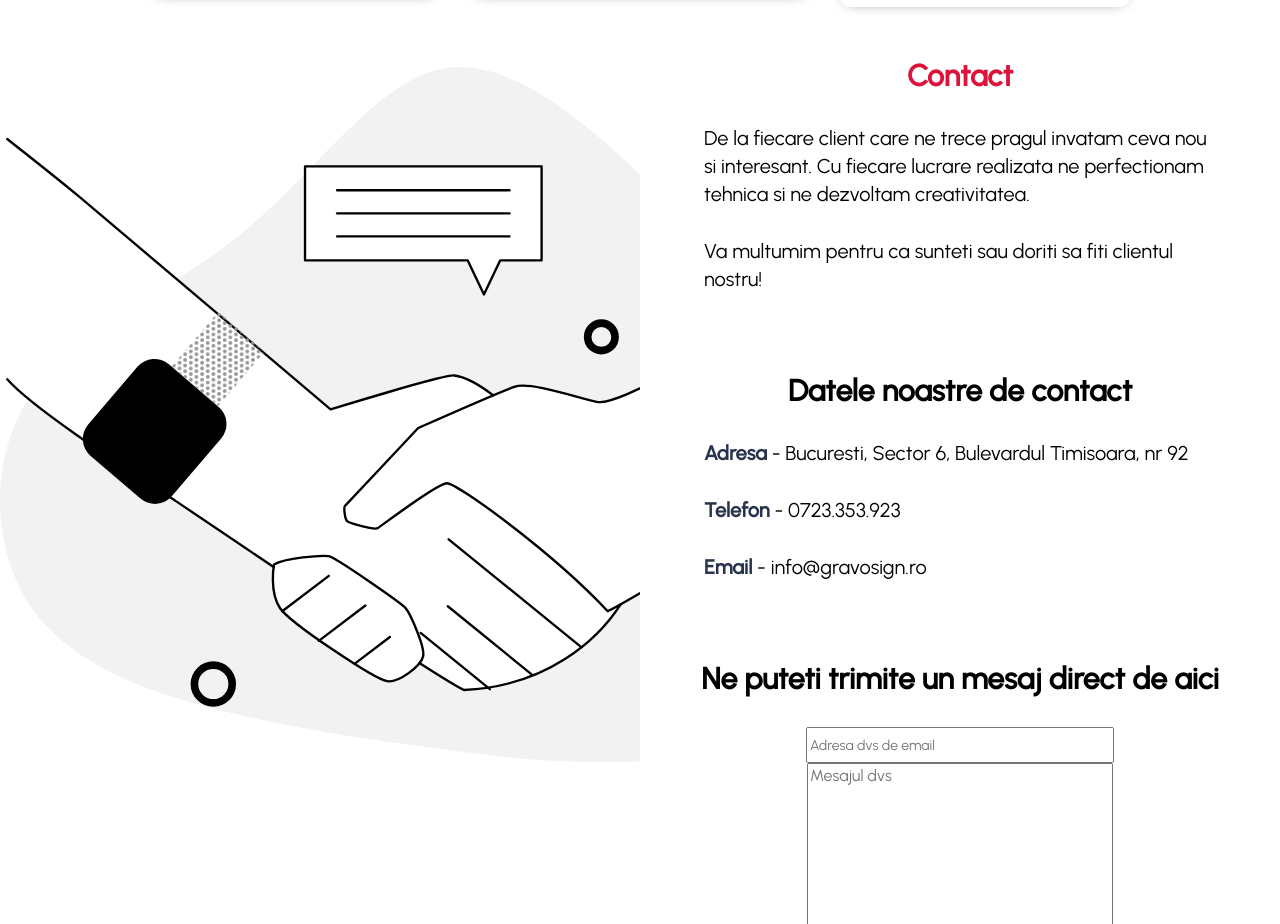
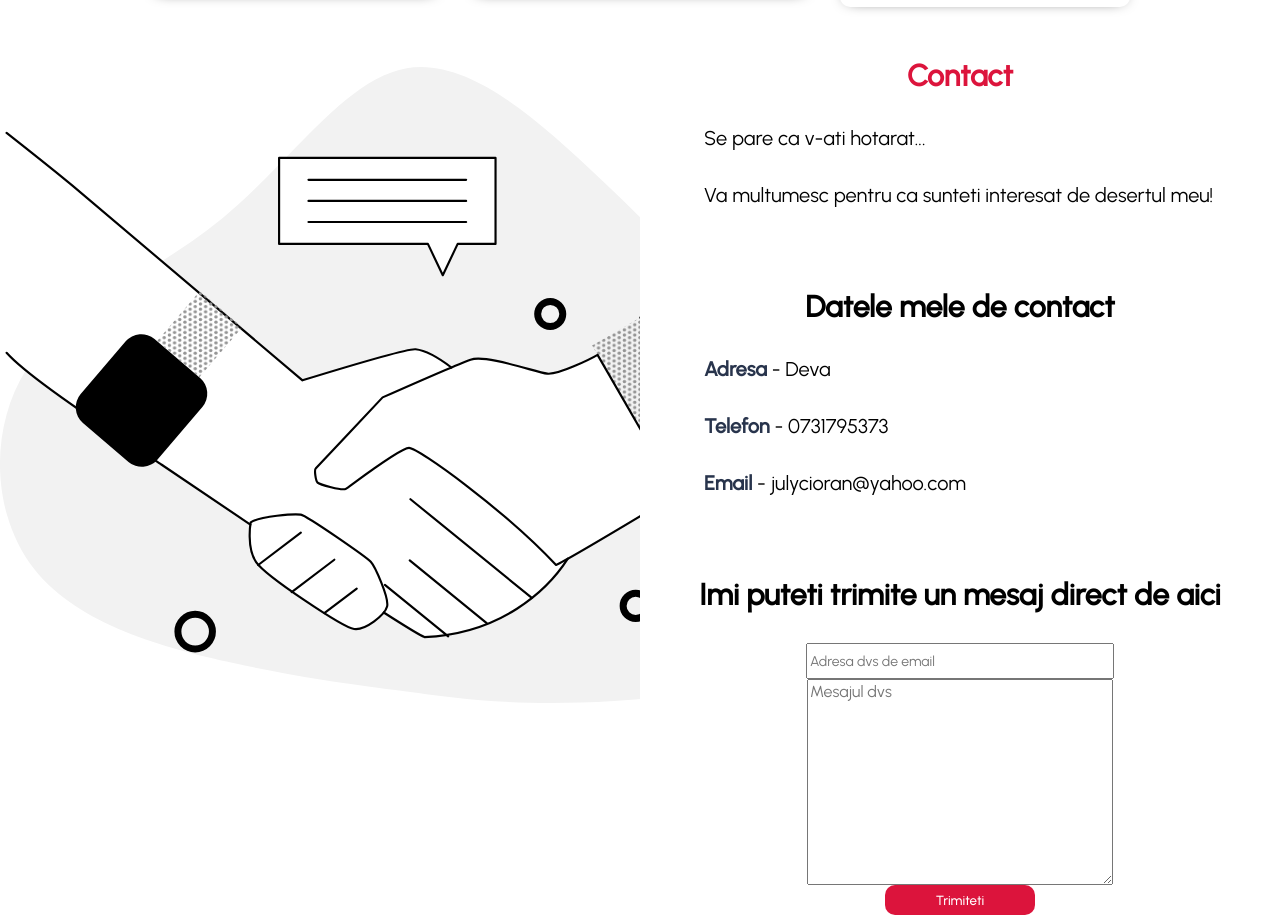
Before and after one commit to didina44/julysmac, a React (Create React App) app: page / in a window 1280 px wide. Shown: the part 3080-4004 px from the top of the page. Built offline with nearby package versions, Linux system fonts and the light colour scheme.

Commit message:
Add files via upload

```diff
--- a/src/components/contact/Contact.jsx
+++ b/src/components/contact/Contact.jsx
@@ -17,26 +17,26 @@ export default function Contact() {
 
         <h2 style={{ color:'crimson' }}>Contact</h2>
         <p>
-        De la fiecare client care ne trece pragul invatam ceva nou si interesant. Cu fiecare lucrare realizata ne perfectionam tehnica si ne dezvoltam creativitatea. </p>
+        Se pare ca v-ati hotarat... </p>
 
-        <p>Va multumim pentru ca sunteti sau doriti sa fiti clientul nostru!</p>
+        <p>Va multumesc pentru ca sunteti interesat de desertul meu!</p>
 
-        <h2> Datele noastre de contact </h2>
+        <h2> Datele mele de contact </h2>
 
         <p>
-    <span style={{color:'#28344c', fontWeight:'bold' }}>   Adresa  </span> - Bucuresti, Sector 6, Bulevardul Timisoara, nr 92 </p>
+    <span style={{color:'#28344c', fontWeight:'bold' }}>   Adresa  </span> - Deva </p>
 
-<p> <span style={{color:'#28344c', fontWeight:'bold' }}>Telefon </span>- 0723.353.923 </p>
+<p> <span style={{color:'#28344c', fontWeight:'bold' }}>Telefon </span>- 0731795373 </p>
 
-<p> <span style={{color:'#28344c', fontWeight:'bold' }}>Email </span> - info@gravosign.ro</p>
+<p> <span style={{color:'#28344c', fontWeight:'bold' }}>Email </span> - julycioran@yahoo.com</p>
 
-        <h2> Ne puteti trimite un mesaj direct de aici </h2>
+        <h2> Imi puteti trimite un mesaj direct de aici </h2>
 
         <form onSubmit={handleSubmit}>
           <input type="text" placeholder="Adresa dvs de email" />
           <textarea placeholder="Mesajul dvs"></textarea>
           <button type="submit">Trimiteti</button>
-          {message && <span style={{color:'#28344c', fontWeight:'bold', marginTop:20 }}>Va multumim, vom raspunde in cel mai scurt timp :)</span>}
+          {message && <span style={{color:'#28344c', fontWeight:'bold', marginTop:20 }}>Va multumesc, voi raspunde in cel mai scurt timp :)</span>}
         </form>
     </div>
           </div>
```
